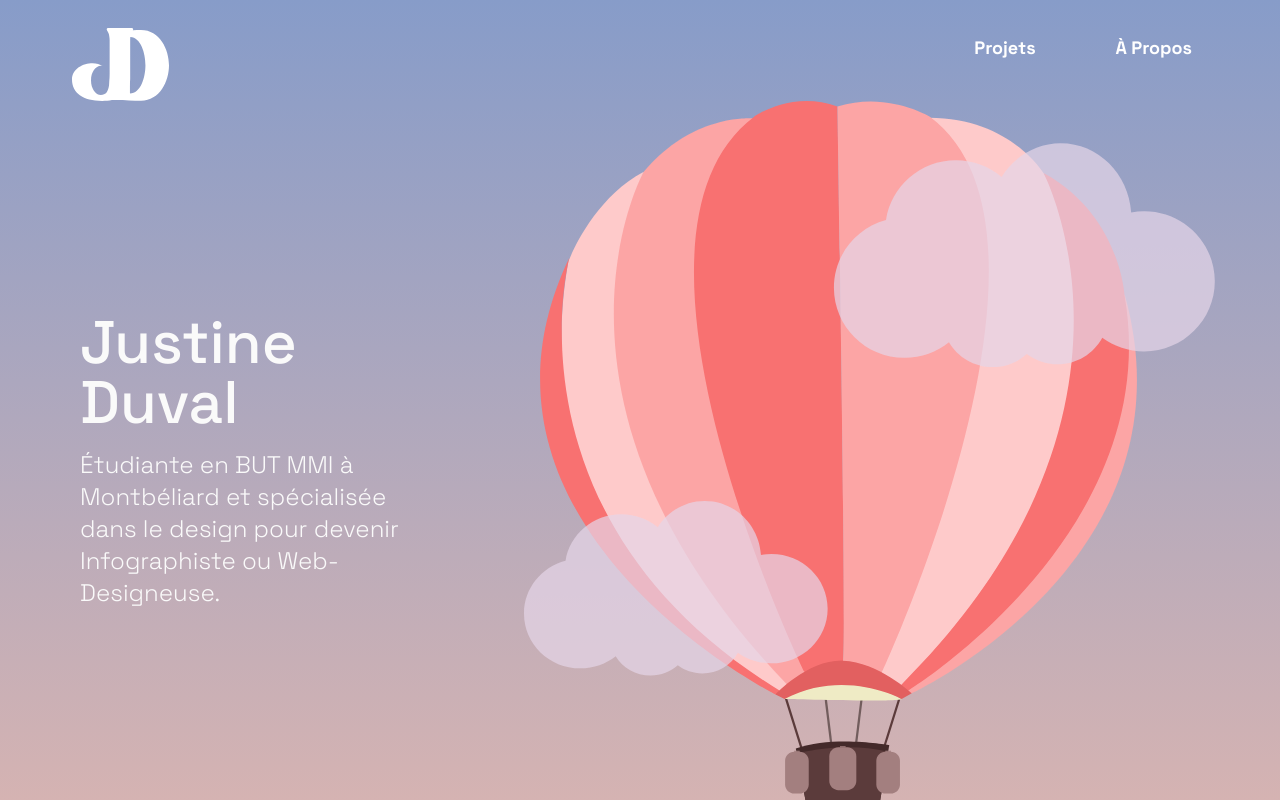
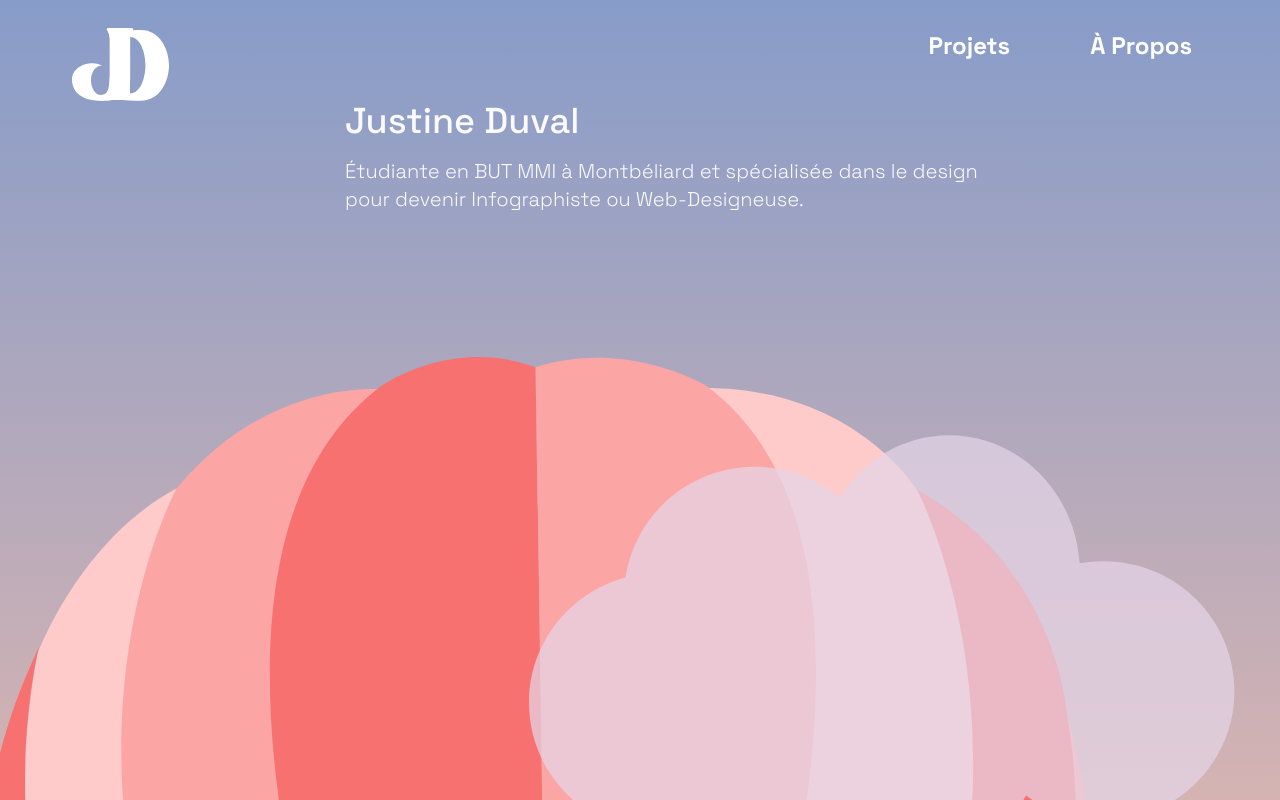
Before and after one commit to duval-justine/Portfolio_Justine_Duval, a Vue app: page / in a window 1280 px wide. Built offline with nearby package versions, Linux system fonts and the light colour scheme.

Commit message:
Ajout de dimension tailwindcss

```diff
--- a/tailwind.config.js
+++ b/tailwind.config.js
@@ -18,6 +18,22 @@ module.exports = {
         "karla": "Karla"
       },
     },
+    screens: {
+      'sm': '1000px',
+      // => @media (min-width: 1000px) { ... }
+
+      'md': '1240px',
+      // => @media (min-width: 768px) { ... }
+
+      'lg': '1495px',
+      // => @media (min-width: 1024px) { ... }
+
+      'xl': '1280px',
+      // => @media (min-width: 1280px) { ... }
+
+      '2xl': '1536px',
+      // => @media (min-width: 1536px) { ... }
+    }
 
   },
   plugins: [],
```
